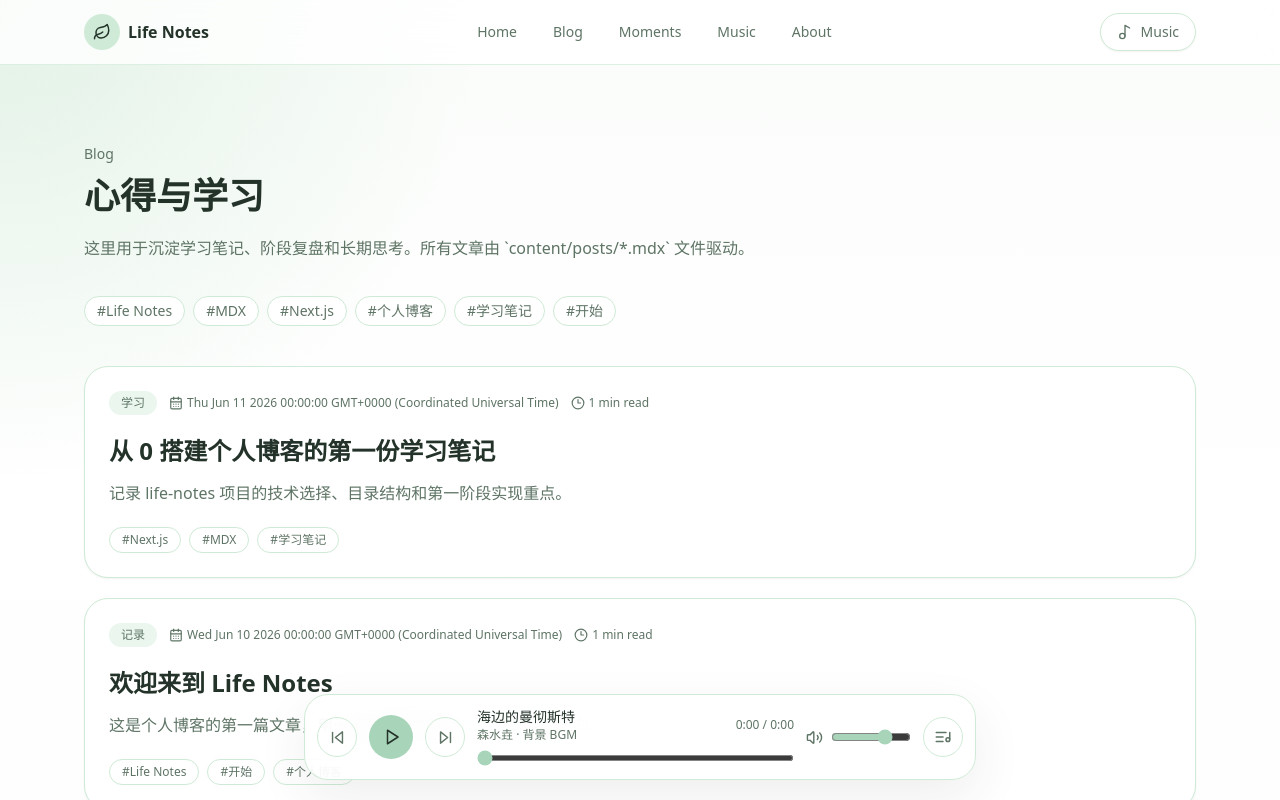
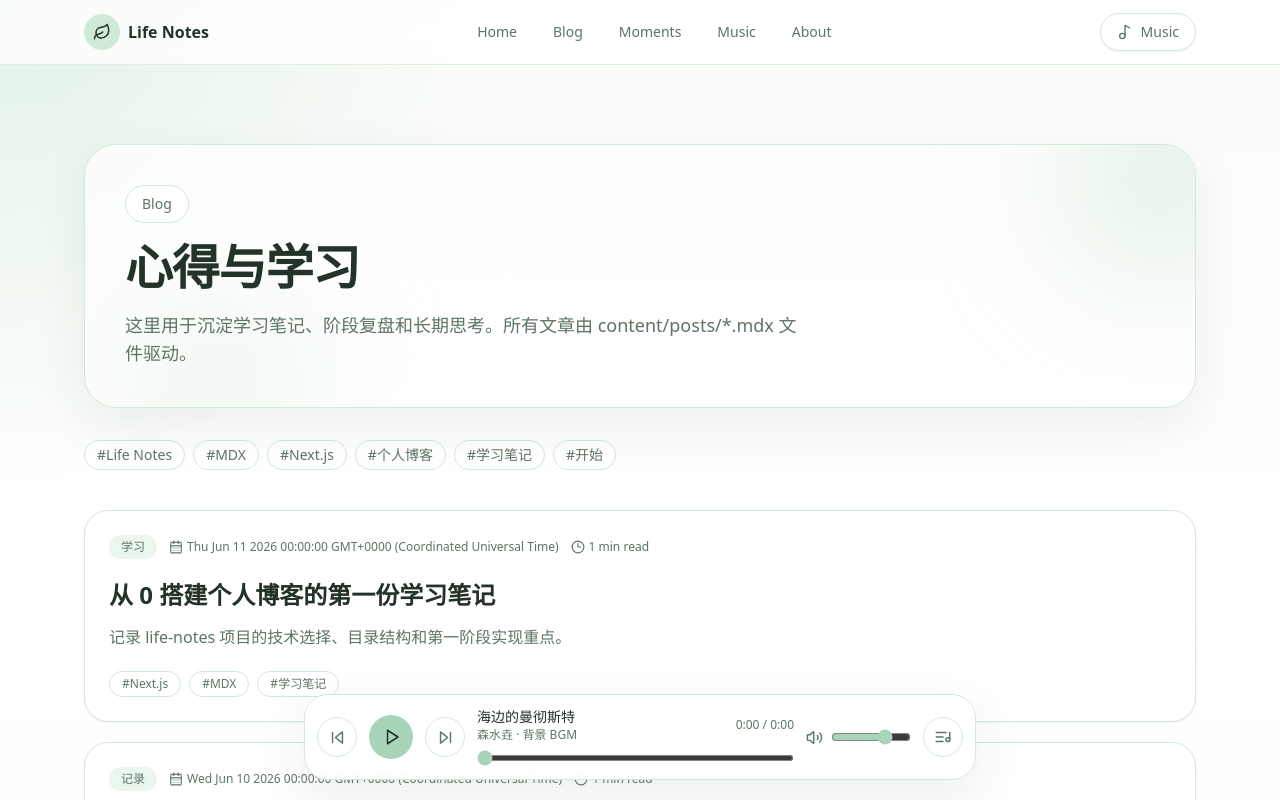
Before and after one commit to zhoujie2001/life-notes, a Next.js app: page /blog in a window 1280 px wide. Shown: the top 800 px of the page. Built offline with nearby package versions, Linux system fonts and the light colour scheme.

Commit message:
style: unify core page visual details

```diff
--- a/app/blog/page.tsx
+++ b/app/blog/page.tsx
@@ -1,4 +1,6 @@
 import { PostCard } from '@/components/blog/post-card';
+import { EmptyState } from '@/components/ui/empty-state';
+import { PageHero } from '@/components/ui/page-hero';
 import { getAllPosts, getAllTags } from '@/lib/posts';
 
 export default function BlogPage() {
@@ -7,9 +9,7 @@ export default function BlogPage() {
 
   return (
     <div className="mx-auto max-w-6xl px-5 py-16">
-      <p className="text-sm text-leaf-700">Blog</p>
-      <h1 className="mt-3 text-4xl font-semibold text-leaf-900">心得与学习</h1>
-      <p className="mt-4 max-w-2xl leading-8 text-leaf-700">这里用于沉淀学习笔记、阶段复盘和长期思考。所有文章由 `content/posts/*.mdx` 文件驱动。</p>
+      <PageHero eyebrow="Blog" title="心得与学习" description="这里用于沉淀学习笔记、阶段复盘和长期思考。所有文章由 content/posts/*.mdx 文件驱动。" />
 
       {tags.length > 0 && (
         <div className="mt-8 flex flex-wrap gap-2">
@@ -23,7 +23,7 @@ export default function BlogPage() {
         {posts.length > 0 ? (
           posts.map((post) => <PostCard key={post.slug} post={post} />)
         ) : (
-          <div className="rounded-3xl border border-dashed border-leaf-300 bg-white/70 p-8 text-leaf-700">还没有文章。请在 `content/posts` 中新增 `.mdx` 文件。</div>
+          <EmptyState>还没有文章。请在 `content/posts` 中新增 `.mdx` 文件。</EmptyState>
         )}
       </div>
     </div>
--- a/app/globals.css
+++ b/app/globals.css
@@ -36,6 +36,15 @@ a {
 ::selection {
   background: var(--primary-soft);
   color: var(--text);
+}
+
+input[type='range'] {
+  cursor: pointer;
+}
+
+button,
+a {
+  -webkit-tap-highlight-color: transparent;
 }
 
 .prose-life {
--- a/app/moments/page.tsx
+++ b/app/moments/page.tsx
@@ -1,4 +1,5 @@
 import { MomentTimeline } from '@/components/moments/moment-timeline';
+import { PageHero } from '@/components/ui/page-hero';
 import { getAllMomentTags, getAllMoments } from '@/lib/moments';
 
 export default function MomentsPage() {
@@ -7,9 +8,7 @@ export default function MomentsPage() {
 
   return (
     <div className="mx-auto max-w-6xl px-5 py-16">
-      <p className="text-sm text-leaf-700">Moments</p>
-      <h1 className="mt-3 text-4xl font-semibold text-leaf-900">日常记录</h1>
-      <p className="mt-4 max-w-2xl leading-8 text-leaf-700">这里用于记录图片、视频与生活片段。第一版采用时间线结构，由 `content/moments/*.mdx` 文件驱动。</p>
+      <PageHero eyebrow="Moments" title="日常记录" description="这里用于记录图片、视频与生活片段。第一版采用时间线结构，由 content/moments/*.mdx 文件驱动。" />
 
       {tags.length > 0 && (
         <div className="mt-8 flex flex-wrap gap-2">
--- a/app/music/page.tsx
+++ b/app/music/page.tsx
@@ -1,5 +1,6 @@
 import { MusicPlayerPanel } from '@/components/music/music-player-panel';
 import { Playlist } from '@/components/music/playlist';
+import { PageHero } from '@/components/ui/page-hero';
 import { getDefaultTrack } from '@/lib/music';
 
 export default function MusicPage() {
@@ -7,13 +8,9 @@ export default function MusicPage() {
 
   return (
     <div className="mx-auto max-w-6xl px-5 py-16">
-      <div className="mb-10">
-        <p className="text-sm text-leaf-700">Music Room</p>
-        <h1 className="mt-3 text-4xl font-semibold text-leaf-900">独立播放器专区</h1>
-        <p className="mt-4 max-w-2xl leading-8 text-leaf-700">这里会逐步整理适合阅读、学习和记录时播放的纯音乐。当前默认背景 BGM 为《{defaultTrack.title}》。</p>
-      </div>
+      <PageHero eyebrow="Music Room" title="独立播放器专区" description={`这里会逐步整理适合阅读、学习和记录时播放的纯音乐。当前默认背景 BGM 为《${defaultTrack.title}》。`} />
 
-      <section className="grid gap-6 md:grid-cols-[1fr_0.8fr]">
+      <section className="mt-10 grid gap-6 md:grid-cols-[1fr_0.8fr]">
         <MusicPlayerPanel />
         <Playlist />
       </section>
--- a/app/page.tsx
+++ b/app/page.tsx
@@ -2,6 +2,8 @@ import Link from 'next/link';
 import { ArrowRight, BookOpen, CalendarDays, Camera, Music2 } from 'lucide-react';
 import { PostCard } from '@/components/blog/post-card';
 import { MomentCard } from '@/components/moments/moment-card';
+import { EmptyState } from '@/components/ui/empty-state';
+import { SectionHeading } from '@/components/ui/section-heading';
 import { getAllPosts } from '@/lib/posts';
 import { getAllMoments } from '@/lib/moments';
 import { getDefaultTrack, getTracks } from '@/lib/music';
@@ -63,28 +65,16 @@ export default function HomePage() {
       </section>
 
       <section className="pb-16">
-        <div className="mb-7 flex items-end justify-between gap-4">
-          <div>
-            <p className="text-sm text-leaf-700">Latest Blog</p>
-            <h2 className="mt-2 text-3xl font-semibold text-leaf-900">最新心得与学习</h2>
-          </div>
-          <Link href="/blog" className="hidden rounded-full border border-leaf-200 bg-white px-4 py-2 text-sm text-leaf-700 transition hover:bg-leaf-100 sm:inline-flex">查看全部</Link>
-        </div>
+        <SectionHeading eyebrow="Latest Blog" title="最新心得与学习" href="/blog" />
         <div className="grid gap-5">
-          {latestPosts.length > 0 ? latestPosts.map((post) => <PostCard key={post.slug} post={post} />) : <div className="rounded-3xl border border-dashed border-leaf-300 bg-white/70 p-8 text-leaf-700">还没有文章。</div>}
+          {latestPosts.length > 0 ? latestPosts.map((post) => <PostCard key={post.slug} post={post} />) : <EmptyState>还没有文章。</EmptyState>}
         </div>
       </section>
 
       <section className="pb-16">
-        <div className="mb-7 flex items-end justify-between gap-4">
-          <div>
-            <p className="text-sm text-leaf-700">Recent Moments</p>
-            <h2 className="mt-2 text-3xl font-semibold text-leaf-900">近期日常记录</h2>
-          </div>
-          <Link href="/moments" className="hidden rounded-full border border-leaf-200 bg-white px-4 py-2 text-sm text-leaf-700 transition hover:bg-leaf-100 sm:inline-flex">查看全部</Link>
-        </div>
+        <SectionHeading eyebrow="Recent Moments" title="近期日常记录" href="/moments" />
         <div className="grid gap-5 md:grid-cols-2">
-          {latestMoments.length > 0 ? latestMoments.map((moment) => <MomentCard key={moment.slug} moment={moment} />) : <div className="rounded-3xl border border-dashed border-leaf-300 bg-white/70 p-8 text-leaf-700">还没有日常记录。</div>}
+          {latestMoments.length > 0 ? latestMoments.map((moment) => <MomentCard key={moment.slug} moment={moment} />) : <EmptyState>还没有日常记录。</EmptyState>}
         </div>
       </section>
 
--- /dev/null
+++ b/components/ui/empty-state.tsx
@@ -0,0 +1,3 @@
+export function EmptyState({ children }: { children: React.ReactNode }) {
+  return <div className="rounded-3xl border border-dashed border-leaf-300 bg-white/70 p-8 text-leaf-700">{children}</div>;
+}
--- /dev/null
+++ b/components/ui/page-hero.tsx
@@ -0,0 +1,16 @@
+import type { ReactNode } from 'react';
+
+export function PageHero({ eyebrow, title, description, children }: { eyebrow: string; title: string; description: string; children?: ReactNode }) {
+  return (
+    <section className="relative overflow-hidden rounded-[2rem] border border-leaf-200 bg-white/80 p-8 shadow-soft md:p-10">
+      <div className="pointer-events-none absolute -right-16 -top-16 h-48 w-48 rounded-full bg-leaf-200/60 blur-3xl" />
+      <div className="pointer-events-none absolute -bottom-20 left-12 h-44 w-44 rounded-full bg-leaf-100/80 blur-3xl" />
+      <div className="relative">
+        <p className="inline-flex rounded-full border border-leaf-200 bg-white px-4 py-2 text-sm text-leaf-700">{eyebrow}</p>
+        <h1 className="mt-5 text-4xl font-semibold tracking-tight text-leaf-900 md:text-5xl">{title}</h1>
+        <p className="mt-5 max-w-2xl text-base leading-8 text-leaf-700 md:text-lg">{description}</p>
+        {children && <div className="mt-7">{children}</div>}
+      </div>
+    </section>
+  );
+}
--- /dev/null
+++ b/components/ui/section-heading.tsx
@@ -0,0 +1,13 @@
+import Link from 'next/link';
+
+export function SectionHeading({ eyebrow, title, href, action = '查看全部' }: { eyebrow: string; title: string; href?: string; action?: string }) {
+  return (
+    <div className="mb-7 flex items-end justify-between gap-4">
+      <div>
+        <p className="text-sm text-leaf-700">{eyebrow}</p>
+        <h2 className="mt-2 text-3xl font-semibold tracking-tight text-leaf-900">{title}</h2>
+      </div>
+      {href && <Link href={href} className="hidden rounded-full border border-leaf-200 bg-white px-4 py-2 text-sm text-leaf-700 transition hover:bg-leaf-100 hover:text-leaf-900 sm:inline-flex">{action}</Link>}
+    </div>
+  );
+}
```
